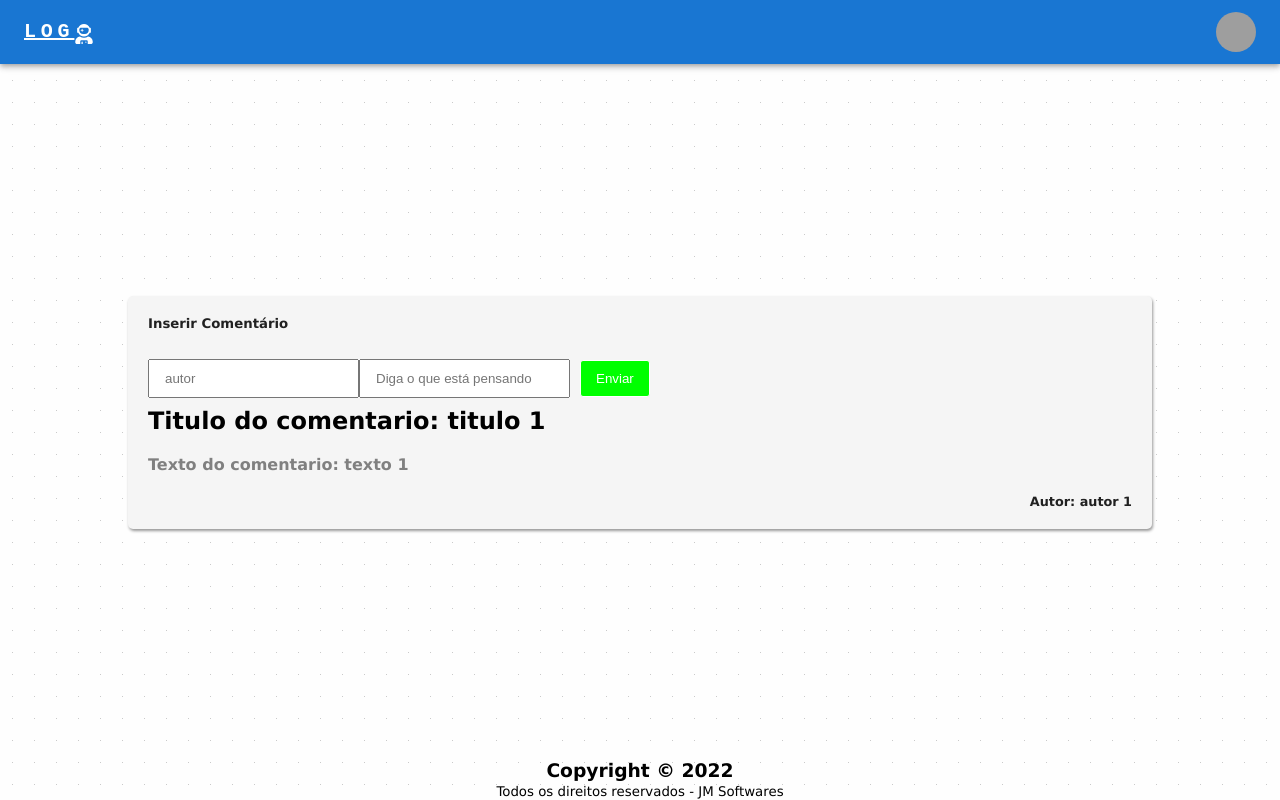
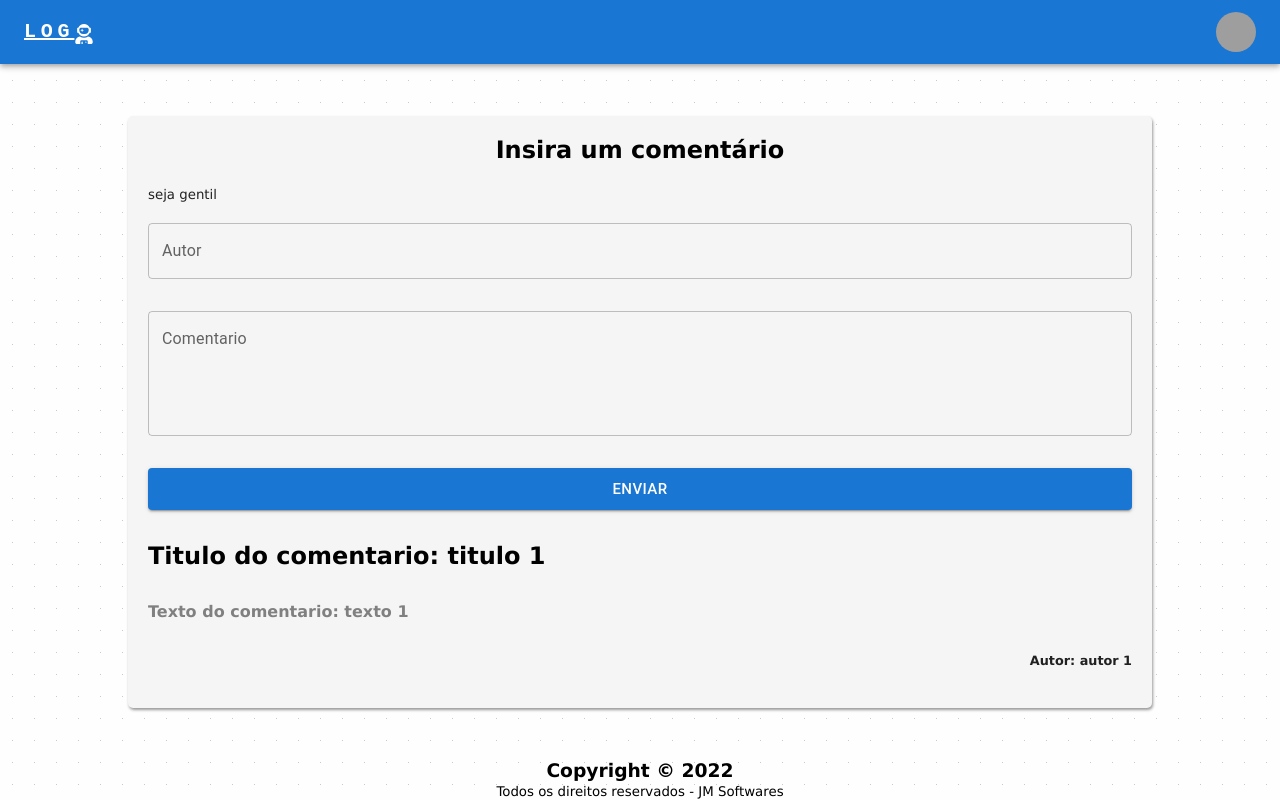
Before and after one commit to jrmsjorgesilva/Curso-react-Joao-Ribeiro, a React (Create React App) app: page /comments in a window 1280 px wide. Built offline with nearby package versions, Linux system fonts and the light colour scheme; grey boxes are pictures that could not be loaded.

Commit message:
desenvolvimento do componente comments - refatoração do commentsReducer e CommentsActions

```diff
--- a/src/App.js
+++ b/src/App.js
@@ -1,5 +1,5 @@
 import React from 'react'
-import Coments from './componentes/Coments'
+import Comments from './componentes/Comments'
 import DadosClientes from './componentes/DadosClientes'
 import Contador from './componentes/Contador'
 import Invertexto from './componentes/Invertexto'
@@ -51,7 +51,7 @@ const App = () => {
             </Route>
             <Route
               path='/comments'
-              element={<Coments />}
+              element={<Comments />}
             >
             </Route>
             <Route
--- a/src/componentes/Coments.js
+++ /dev/null
@@ -1,38 +0,0 @@
-import React from 'react'
-import Coment from './Coment'
-import { connect, useSelector, useDispatch } from 'react-redux'
-import { actionAddComent, aproveComent, deleteComent, cleanComent } from './Redux/Actions/ComentsActions'
-
-const Coments = () => {
-
-  const coment = useSelector(state => state.ComentsReducer.coment);
-
-  console.log("coment -> ", coment)
-
-  const dispatch = useDispatch();
-
-  const insereComentario = () => {
-    console.log("Comentario deletado -> ", dispatch(deleteComent()));
-  }
-
-  return(
-    <div className='app__container'>
-      <h5>Inserir Comentário</h5>
-      <br />
-      <input className='app__input' type="text" placeholder="autor" />
-      <input className='app__input' type="text" placeholder="Diga o que está pensando" />
-      <button className='app__btn' onClick={() => dispatch(deleteComent())}>Enviar</button>
-      <Coment title='titulo 1' text='texto 1' autor='autor 1'/>
-    </div>
-  )
-}
-
-// const mapStateToProps = (state) => {
-//   console.log(state)
-//   return {
-//     coments: state.coments
-//   }
-// }
-
-// export default connect(mapStateToProps)(Coments)
-export default Coments
--- a/src/componentes/Coment.js
+++ b/src/componentes/Comment.js
@@ -1,13 +1,13 @@
 import React from 'react'
 
-const Coment = ({ title, text, autor }) => {
+const Comment = ({ title, text, autor }) => {
   return(
-    <div className=''>
+    <>
       <h3 className='app__title'>Titulo do comentario: {title}</h3>
       <h3 className='app__text'>Texto do comentario: {text}</h3>
       <h3 className='app__coment__autor'>Autor: {autor}</h3>
-    </div>
+    </>
   )
 }
 
-export default Coment
+export default Comment
--- /dev/null
+++ b/src/componentes/Comments.js
@@ -0,0 +1,69 @@
+import React, { useState } from 'react'
+import Comment from './Comment'
+import { useSelector, useDispatch } from 'react-redux'
+import { actionAddComment, aproveComment, deleteComment, cleanComment } from './Redux/Actions/CommentsActions'
+import { Button, Box, Stack, TextField } from '@mui/material'
+
+const Comments = () => {
+
+  const comment = useSelector(state => state.CommentsReducer.comment);
+
+  const dispatch = useDispatch();
+
+  const insereComentario = () => {
+    console.log("Comentario deletado -> ", dispatch(deleteComment()));
+  }
+
+  const handleText = (e) => {
+    console.log("dsfdsdfsd");
+  }
+
+  const handleText2 = (e) => {
+    console.log("dsfdsdfsd");
+  }
+
+  return(
+    <div className='app__container'>
+      <h1 className='app__title center'>Insira um comentário</h1>
+      <small className='center'>seja gentil</small>
+      <Box sx={{ width: '100%', margin: '20px 0px' }}>
+        <Stack spacing={4}>
+          <TextField
+            id="outlined-basic"
+            type="text"
+            placeholder="autor"
+            label="Autor"
+            variant="outlined"
+            onChange={(e) => handleText(e.target.value)}
+          />
+          <TextField
+            id="outlined-basic"
+            type="text"
+            placeholder="Diga o que está pensando"
+            label="Comentario"
+            multiline
+            rows={4}
+            variant="outlined"
+            onChange={(e) => handleText2(e.target.value)}
+          />
+          <Button
+            variant='contained'
+            className='app__btn'
+            size='large'
+            onClick={() => dispatch(deleteComment())}
+
+          >
+            Enviar
+          </Button>
+          <Comment
+            title='titulo 1'
+            text='texto 1'
+            autor='autor 1'
+          />
+        </Stack>
+      </Box>
+    </div>
+  )
+}
+
+export default Comments
--- a/src/componentes/Redux/Actions/ComentsActions.js
+++ /dev/null
@@ -1,42 +0,0 @@
-// CONSTANTES actions
-const ADD_COMENT = 'ADD_COMENT'
-const DELETE_COMENT = 'DELETE_COMENT'
-const APROVE_COMENT = 'APROVE_COMENT'
-const CLEAN_COMENT = 'CLEAN_COMENT'
-
-// actions
-const actionAddComent = () => {
-  return {
-    type: ADD_COMENT
-    // payload
-  }
-}
-
-const aproveComent = () => {
-  return {
-    type: APROVE_COMENT
-    // payload
-  }
-}
-
-const deleteComent = () => {
-  return {
-    type: DELETE_COMENT
-    // payload
-  }
-}
-
-
-const cleanComent = () => {
-  return {
-    type: CLEAN_COMENT
-    // payload
-  }
-}
-
-export {
-  actionAddComent,
-  aproveComent,
-  deleteComent,
-  cleanComent
-}
--- /dev/null
+++ b/src/componentes/Redux/Actions/CommentsActions.js
@@ -0,0 +1,46 @@
+// CONSTANTES actions
+const ADD_COMMENT = 'ADD_COMMENT'
+const DELETE_COMMENT = 'DELETE_COMMENT'
+const APROVE_COMMENT = 'APROVE_COMMENT'
+const CLEAN_COMMENT = 'CLEAN_COMMENT'
+
+// actions
+const actionAddComment = () => {
+  return {
+    type: ADD_COMMENT
+    // payload
+  }
+}
+
+const aproveComment = () => {
+  return {
+    type: APROVE_COMMENT
+    // payload
+  }
+}
+
+const deleteComment = () => {
+  return {
+    type: DELETE_COMMENT
+    // payload
+  }
+}
+
+
+const cleanComment = () => {
+  return {
+    type: CLEAN_COMMENT
+    // payload
+  }
+}
+
+export {
+  ADD_COMMENT,
+  DELETE_COMMENT,
+  APROVE_COMMENT,
+  CLEAN_COMMENT,
+  actionAddComment,
+  aproveComment,
+  deleteComment,
+  cleanComment,
+}
--- a/src/componentes/Redux/Reducers/ComentsReducer.js
+++ /dev/null
@@ -1,23 +0,0 @@
-// initializer
-const INITIAL_COMENTS = {
-  coment: 'Nenhum Comentário'
-}
-
-// reducer
-function ComentsReducer(state = INITIAL_COMENTS, action) {
-  switch (action.type) {
-    case 'ADD_COMENT':
-      return { coment: 'Adicionar comentário' }
-    case 'DELETE_COMENT':
-      return { coment: 'Deletar comentário' }
-    case 'APROVE_COMENT':
-      return { coment: 'Aprovar comentário' }
-    case 'CLEAN_COMENT':
-      return { coment: 'Limpar todos os comentários' }
-      break;
-    default:
-      return state
-  }
-}
-
-export default ComentsReducer
--- /dev/null
+++ b/src/componentes/Redux/Reducers/CommentsReducer.js
@@ -0,0 +1,24 @@
+import { ADD_COMMENT, DELETE_COMMENT, APROVE_COMMENT, CLEAN_COMMENT } from '../Actions/CommentsActions'
+
+// initializer
+const INITIAL_COMMENTS = {
+  comment: 'Nenhum Comentário'
+}
+
+// reducer
+function CommentsReducer(state = INITIAL_COMMENTS, action) {
+  switch (action.type) {
+    case ADD_COMMENT:
+      return { comment: 'Adicionar comentário' }
+    case DELETE_COMMENT:
+      return { comment: 'Deletar comentário' }
+    case APROVE_COMMENT:
+      return { comment: 'Aprovar comentário' }
+    case CLEAN_COMMENT:
+      return { comment: 'Limpar todos os comentários' }
+    default:
+      return state
+  }
+}
+
+export default CommentsReducer;
--- a/src/componentes/Redux/Store/Store.js
+++ b/src/componentes/Redux/Store/Store.js
@@ -1,6 +1,6 @@
 import { combineReducers, createStore, applyMiddleware } from 'redux'
 import thunk from 'redux-thunk'
-import ComentsReducer from '../Reducers/ComentsReducer'
+import CommentsReducer from '../Reducers/CommentsReducer'
 import ContadorReducer from '../Reducers/CounterReducer'
 import InvertextoReducer from '../Reducers/InvertextoReducer'
 import CardsReducer from '../Reducers/CardsReducer'
@@ -11,7 +11,7 @@ import BankAccountReducer from '../Reducers/BankAccountReducer'
 
 const store = createStore(combineReducers(
   {
-    ComentsReducer,
+    CommentsReducer,
     ContadorReducer,
     CardsReducer,
     InvertextoReducer,
```
